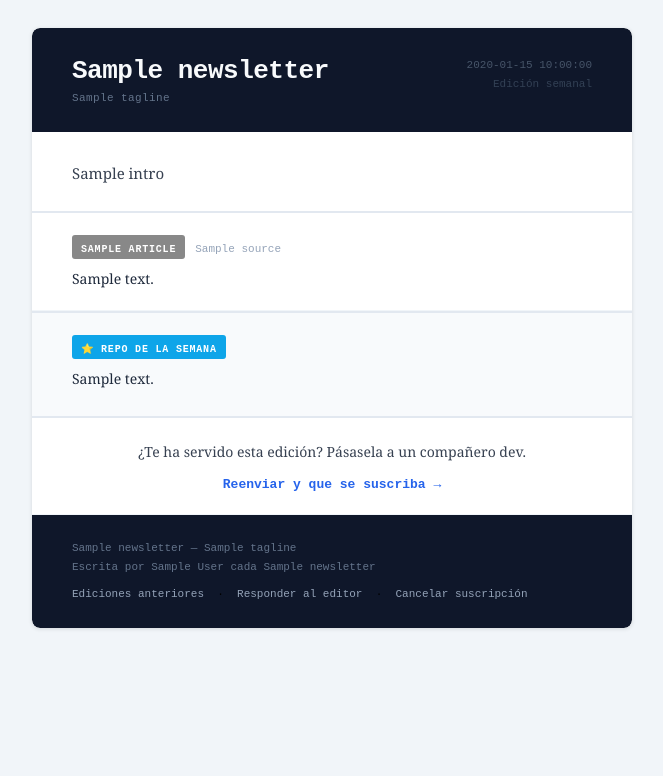
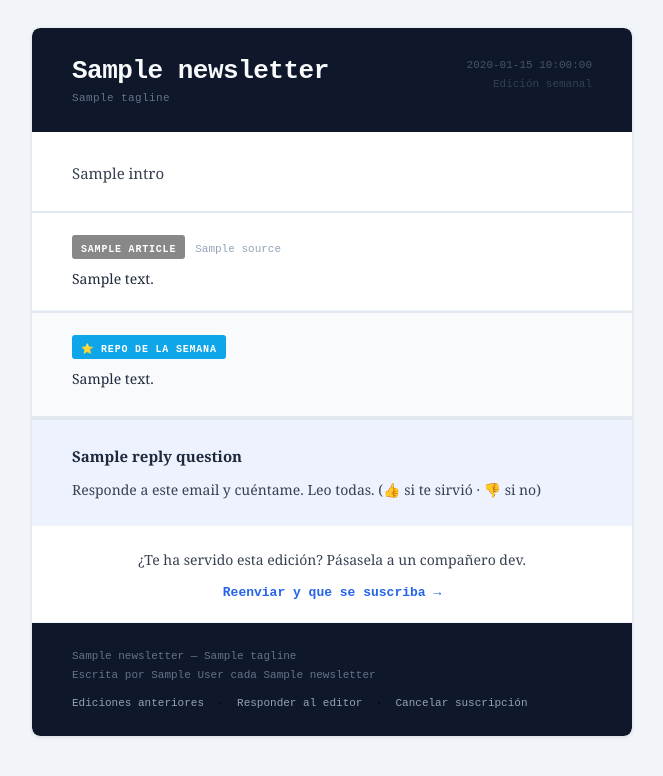
Before and after one commit to Khavel/devai-newsletter, a Python web app: template templates/newsletter.html.j2 in a window 1280 px wide. Shown: the top 776 px of the page, without its empty margins (308-971 px from the left). Run offline with Jinja, Linux system fonts and the light colour scheme; the template is opened without the code that fills it: most values are stand-ins (such as "Sample title", 1, 10 or a date in 2020).

Commit message:
feat(newsletter): reply-loop engagement block (per-issue question + 👍/👎) in both templates; assembly passes reply_question

```diff
--- a/templates/newsletter.html.j2
+++ b/templates/newsletter.html.j2
@@ -156,6 +156,23 @@
           {% endif %}
 
           <!-- ┌──────────────────────────────────────────────────┐ -->
+          <!-- │  REPLY PROMPT (engagement loop)                   │ -->
+          <!-- └──────────────────────────────────────────────────┘ -->
+          <tr>
+            <td style="background-color:#eef2ff;padding:24px 40px;border-top:2px solid #e2e8f0;
+                        border-bottom:1px solid #f1f5f9;" class="pad">
+              <p style="font-family:Georgia,'Times New Roman',serif;font-size:15px;
+                        line-height:1.7;color:#1e293b;margin:0 0 8px 0;font-weight:600;">
+                {{ reply_question }}
+              </p>
+              <p style="font-family:Georgia,'Times New Roman',serif;font-size:14px;
+                        line-height:1.7;color:#374151;margin:0;">
+                Responde a este email y cu&eacute;ntame. Leo todas. (&#128077; si te sirvi&oacute; &middot; &#128078; si no)
+              </p>
+            </td>
+          </tr>
+
+          <!-- ┌──────────────────────────────────────────────────┐ -->
           <!-- │  FORWARD / REFERRAL                               │ -->
           <!-- └──────────────────────────────────────────────────┘ -->
           <tr>
```
Also changed, not shown: src/assembly.py (+8 -0 lines), templates/newsletter.txt.j2 (+7 -0 lines).
